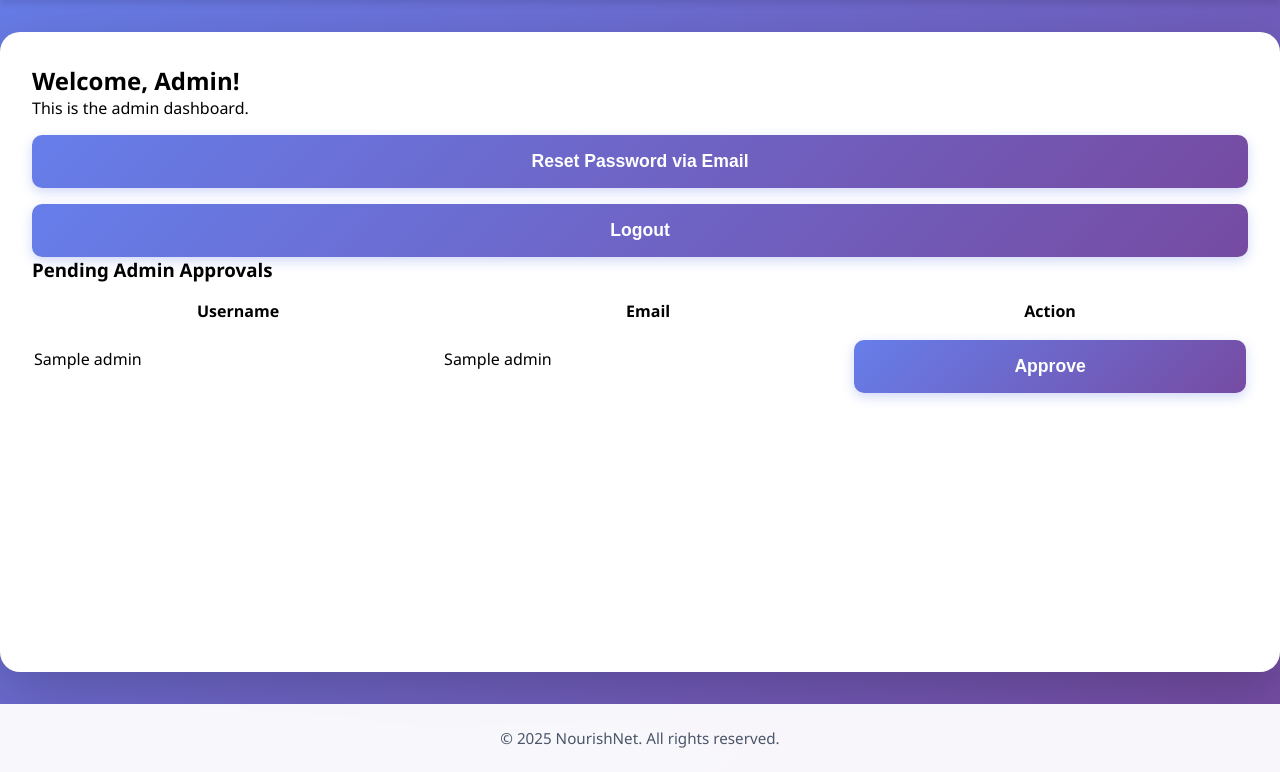
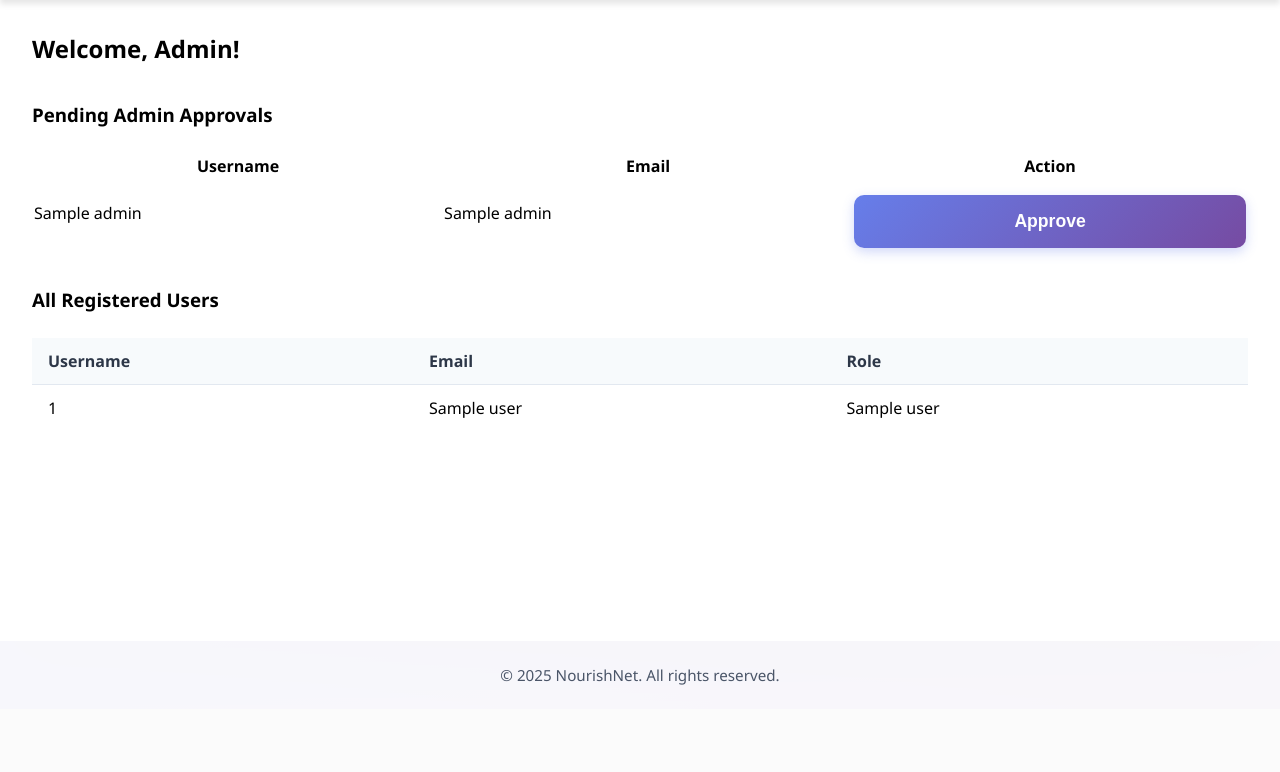
Before and after one commit to AustinMuriithiSchool/Restaurant-Recommendation-System-Using-Sentiment-Analysis, a Flask app: template restaurant-recommender/templates/admin_dashboard.html in a window 1280 px wide. Shown: the part 91-863 px from the top of the page. After the commit the page ends 776 px from the top, so only its background shows below. Run offline with Flask 3, Linux system fonts and the light colour scheme; the template is opened without the code that fills it: most values are stand-ins (such as "Sample title", 1, 10 or a date in 2020); some libraries are stand-ins or nearby versions.

Commit message:
edited admin dashboard

```diff
--- a/restaurant-recommender/app.py
+++ b/restaurant-recommender/app.py
@@ -215,9 +215,12 @@ def admin_dashboard():
     cur = conn.cursor()
     cur.execute("SELECT id, username, email FROM users WHERE role='admin' AND status='pending'")
     pending_admins = cur.fetchall()
+    # Fetch all users for display
+    cur.execute("SELECT username, email, role FROM users")
+    all_users = cur.fetchall()
     cur.close()
     conn.close()
-    return render_template('admin_dashboard.html', user=g.user, pending_admins=pending_admins)
+    return render_template('admin_dashboard.html', user=g.user, pending_admins=pending_admins, all_users=all_users)
 # Approve admin route
 @app.route('/approve_admin/<int:user_id>', methods=['POST'])
 @login_required
--- a/restaurant-recommender/static/css/styles.css
+++ b/restaurant-recommender/static/css/styles.css
@@ -91,9 +91,8 @@ body {
     max-width: 100vw;
     min-height: 80vh;
     background: #fff;
-    margin: 2rem auto;
     padding: 2rem;
-    border-radius: 20px;
+    border-radius: 0;
     box-shadow: 0 20px 60px rgba(0, 0, 0, 0.2);
     display: flex;
     flex-direction: column;
--- a/restaurant-recommender/templates/admin_dashboard.html
+++ b/restaurant-recommender/templates/admin_dashboard.html
@@ -2,12 +2,9 @@
 {% block title %}Admin Dashboard{% endblock %}
 {% block content %}
 <h2>Welcome, {{ user.username if user and user.username else 'Admin' }}!</h2>
-<p>This is the admin dashboard.</p>
-<button onclick="authSendPasswordReset()">Reset Password via Email</button>
-<button onclick="authLogout()">Logout</button>
 
+<h3 class="section-heading">Pending Admin Approvals</h3>
 {% if pending_admins and pending_admins|length > 0 %}
-	<h3>Pending Admin Approvals</h3>
 	<table style="margin-top:1em;">
 		<tr><th>Username</th><th>Email</th><th>Action</th></tr>
 		{% for admin in pending_admins %}
@@ -25,6 +22,42 @@
 {% else %}
 	<p>No pending admin approvals.</p>
 {% endif %}
+
+<h3 class="section-heading">All Registered Users</h3>
+<table class="user-table">
+	<tr><th>Username</th><th>Email</th><th>Role</th></tr>
+	{% for u in all_users %}
+		<tr>
+			<td>{{ u[0] }}</td>
+			<td>{{ u[1] }}</td>
+			<td>{{ u[2] }}</td>
+		</tr>
+	{% endfor %}
+</table>
+<style>
+.user-table {
+  width: 100%;
+  border-collapse: collapse;
+  margin-top: 1em;
+}
+.user-table th, .user-table td {
+  padding: 0.75em 1em;
+  text-align: left;
+  border-bottom: 1px solid #e2e8f0;
+}
+.user-table th {
+  background: #f7fafc;
+  color: #2d3748;
+  font-weight: 600;
+}
+.user-table tr:last-child td {
+  border-bottom: none;
+}
+.section-heading {
+  margin-top: 2em;
+  margin-bottom: 0.5em;
+}
+</style>
 <script>
 var USER_EMAIL_FROM_TEMPLATE = {{ user.email|tojson }};
 </script>
--- a/restaurant-recommender/templates/base.html
+++ b/restaurant-recommender/templates/base.html
@@ -12,7 +12,6 @@
             <h1 class="logo">NourishNet</h1>
             <nav class="header-nav">
                 {% if user %}
-                    <span>Logged in as {{ user.username if user.username else user.email }}</span>
                     <button onclick="authSendPasswordReset()" class="header-btn">Reset Password</button>
                     <button onclick="authLogout()" class="header-btn">Logout</button>
                 {% endif %}
```
Also changed, not shown: restaurant-recommender/templates/login.html (+8 -2 lines).
